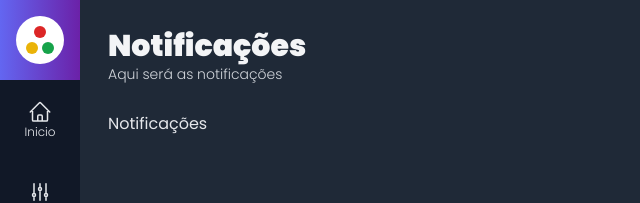
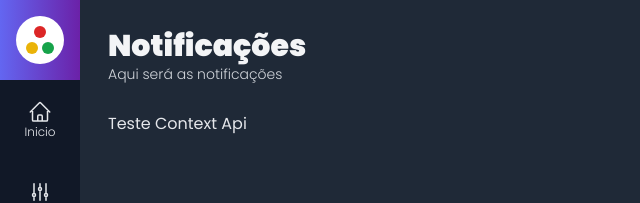
Before and after one commit to leomoreira597/template-admin, a Next.js app: page /notificacoes in a window 1280 px wide. Shown: the top 203 px of the page, without its empty margins (0-640 px from the left). Built offline with nearby package versions, Linux system fonts and the light colour scheme.

Commit message:
começando a implementar context API

```diff
--- /dev/null
+++ b/data/context/AppContext.tsx
@@ -0,0 +1,21 @@
+import { createContext } from "react";
+
+const AppContext = createContext({
+    nome: null
+})
+
+export function AppProvider(props){
+    return (
+        <AppContext.Provider value={{
+            nome: 'Teste Context Api'
+        }}>
+
+            {props.children}
+
+        </AppContext.Provider>
+    );
+}
+
+export default AppContext
+
+export const AppConsumer = AppContext.Consumer
--- /dev/null
+++ b/data/hooks/useAppData.ts
@@ -0,0 +1,7 @@
+import { useContext } from "react";
+import AppContext from "../context/AppContext";
+
+
+const useAppData = () => useContext(AppContext)
+
+export default useAppData
--- a/pages/_app.tsx
+++ b/pages/_app.tsx
@@ -1,7 +1,12 @@
+import { AppProvider } from '../data/context/AppContext';
 import '../styles/globals.css'
 
 function MyApp({ Component, pageProps }) {
-  return <Component {...pageProps} />
+  return (
+    <AppProvider>
+      <Component {...pageProps} />
+    </AppProvider>
+  );
 }
 
 export default MyApp
--- a/pages/notificacoes.tsx
+++ b/pages/notificacoes.tsx
@@ -1,9 +1,13 @@
 import Layout from "../components/template/Layout";
+import useAppData from "../data/hooks/useAppData";
 
 export default function Notificacoes(props){
+
+    const dados = useAppData()
+
     return(
         <Layout titulo="Notificações" subtitulo="Aqui será as notificações">
-            <h3>Notificações</h3>
+            <h3>{dados.nome}</h3>
         </Layout>
     );
 }
```
